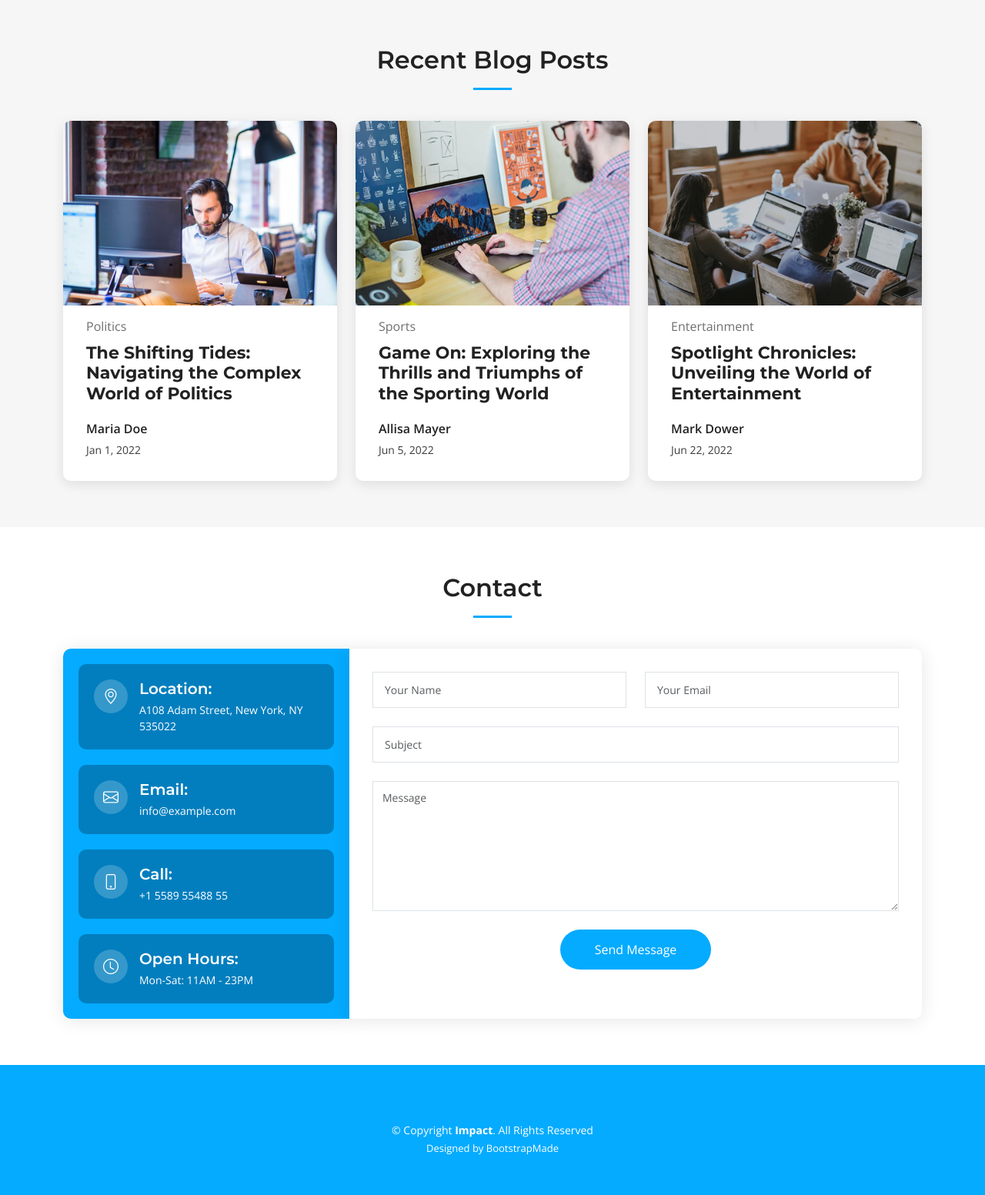
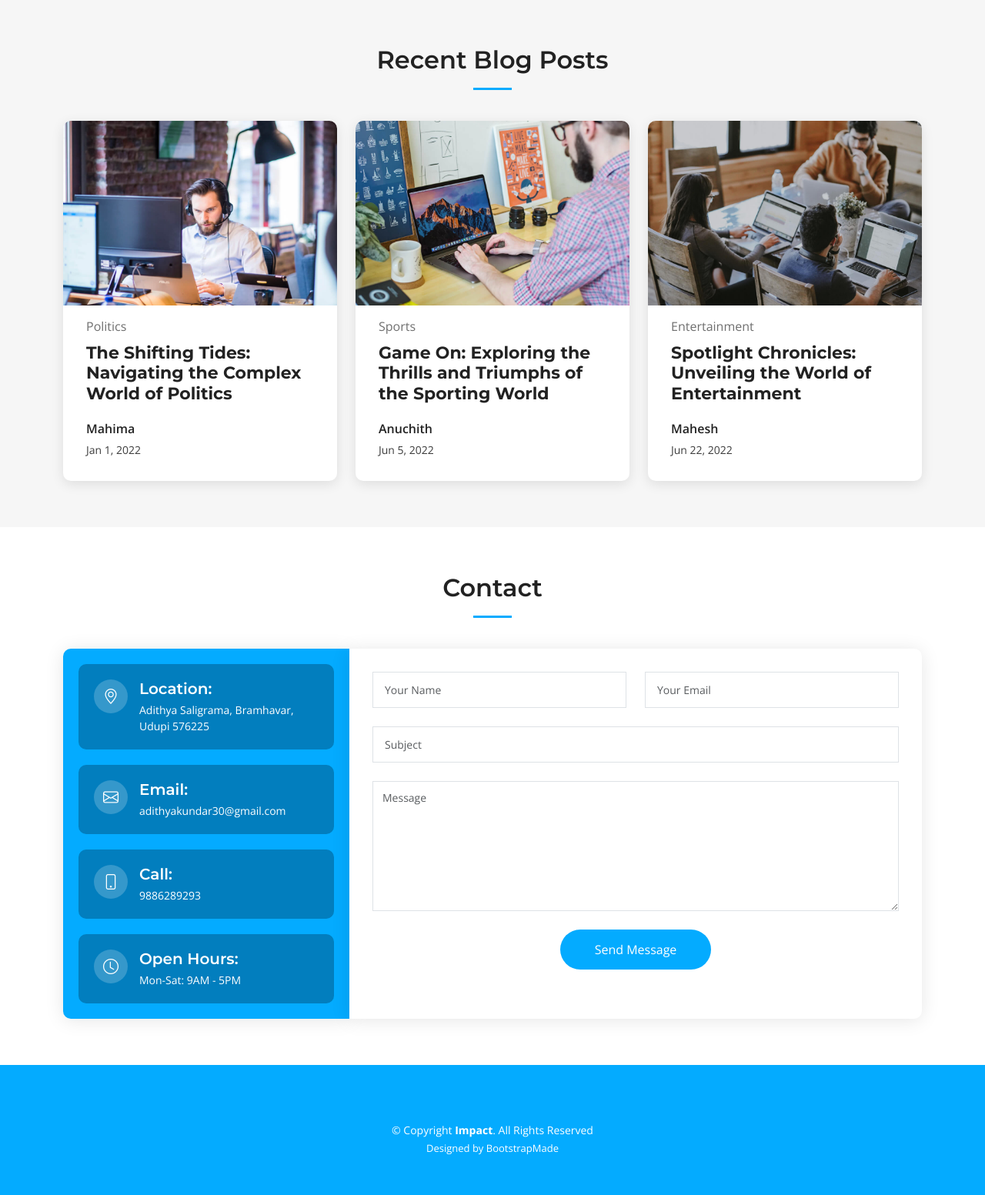
Before and after one commit to Adithya27adi/corporate-blog-django, a Django app: page / in a window 1280 px wide. Shown: the part 2798-4351 px from the top of the page at 77% size. Run offline with Django 5.2, Linux system fonts and the light colour scheme; data comes from the database, SQL or seed files in the repository; some libraries are stand-ins or nearby versions.

Commit message:
Resolve merge conflicts

```diff
--- a/templates/index.html
+++ b/templates/index.html
@@ -224,7 +224,7 @@
 
               <div class="d-flex align-items-center">
                 <div class="post-meta">
-                  <p class="post-author">Maria Doe</p>
+                  <p class="post-author">Mahima</p>
                   <p class="post-date">
                     <time datetime="2022-01-01">Jan 1, 2022</time>
                   </p>
@@ -247,7 +247,7 @@
 
               <div class="d-flex align-items-center">
                 <div class="post-meta">
-                  <p class="post-author">Allisa Mayer</p>
+                  <p class="post-author">Anuchith</p>
                   <p class="post-date">
                     <time datetime="2022-01-01">Jun 5, 2022</time>
                   </p>
@@ -270,7 +270,7 @@
 
               <div class="d-flex align-items-center">
                 <div class="post-meta">
-                  <p class="post-author">Mark Dower</p>
+                  <p class="post-author">Mahesh</p>
                   <p class="post-date">
                     <time datetime="2022-01-01">Jun 22, 2022</time>
                   </p>
@@ -295,25 +295,25 @@
                 <i class="bi bi-geo-alt flex-shrink-0"></i>
                 <div>
                   <h4>Location:</h4>
-                  <p>A108 Adam Street, New York, NY 535022</p>
+                  <p>Adithya Saligrama, Bramhavar, Udupi 576225</p>
                 </div>
               </div><div class="info-item d-flex">
                 <i class="bi bi-envelope flex-shrink-0"></i>
                 <div>
                   <h4>Email:</h4>
-                  <p>info@example.com</p>
+                  <p>adithyakundar30@gmail.com</p>
                 </div>
               </div><div class="info-item d-flex">
                 <i class="bi bi-phone flex-shrink-0"></i>
                 <div>
                   <h4>Call:</h4>
-                  <p>+1 5589 55488 55</p>
+                  <p>9886289293</p>
                 </div>
               </div><div class="info-item d-flex">
                 <i class="bi bi-clock flex-shrink-0"></i>
                 <div>
                   <h4>Open Hours:</h4>
-                  <p>Mon-Sat: 11AM - 23PM</p>
+                  <p>Mon-Sat: 9AM - 5PM</p>
                 </div>
               </div></div>
 
```
